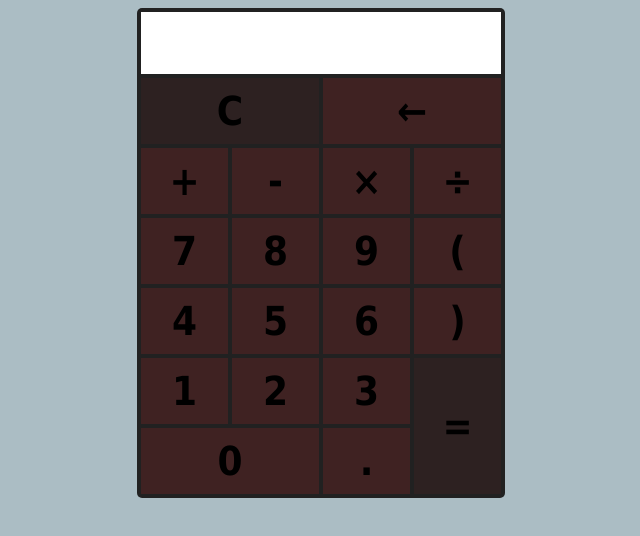
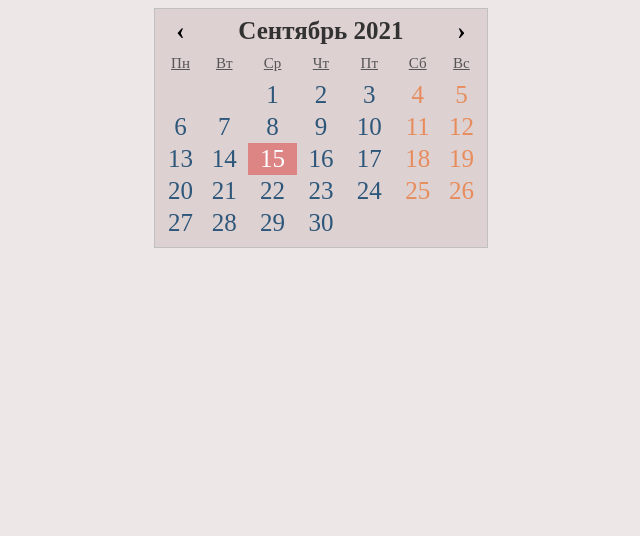
Before and after one commit to Countryman23/calculator, a plain HTML site: page index.html in a window 1280 px wide. Shown: the whole page, without its empty margins (319-959 px from the left). Drawn offline with Linux system fonts and the light colour scheme.

Commit message:
Add files via upload

```diff
--- a/index.html
+++ b/index.html
@@ -1,108 +1,108 @@
 <!DOCTYPE html>
 <html>
 <head>
-   <title>Калькулятор</title>
+   <title>Календарь</title>
 </head>
 <style>
     body {
-      background-color: #4a708075;
-      user-select: none;
+      background-color: rgba(139, 104, 104, 0.151)
     }
-   .container {
+    .look-calendar {
+      width:320px;
+      border:1px solid #c0c0c0;
+      padding:6px;
       margin: 0 auto;
-
-      display: grid;
-      grid-template-columns: 1fr 1fr 1fr 1fr;
-      grid-gap: 4px;
-      background-color: #212121;
-      padding: 4px;
-      border-radius: 5px;
-      max-width: 360px;
-      font-family: "Tahoma";
+      background-color: rgba(138, 85, 85, 0.151)
     }
-   .item {
-      background-color: rgb(63, 34, 34);
-      color: #000;
-      padding: 10px;
-      display: flex;
-      justify-content: center;
-      align-items: center;
-      font-size: 40px;
-      cursor: pointer;
+    #calendar {
+      width: 100%;
+      line-height: 1.2em;
+      font-size: 25px;
+      text-align: center;
+      border-spacing:0px;
+    }
+    #calendar tr.dn td {
+      font-size: 15px;
+      text-decoration: underline
+    }
+    #calendar thead tr:last-child {
+      font-size: small;
+      color: #555555;
+    }
+    #calendar thead tr:nth-child(1) td:nth-child(2) {
+      color: #323232;
       font-weight: bold;
     }
-   form {
-      max-width: 100%;
+    #calendar thead tr:nth-child(1) td:nth-child(1):hover,
+    #calendar thead tr:nth-child(1) td:nth-child(3):hover {
+      cursor: pointer;
     }
-   input {
-      width: 99%;
-      height: 60px;
-      border: none;
-      font-size: 40px;
-      outline: none;
-      text-align: right;
-      color:rgb(250, 0, 0);
+    #calendar tbody td {
+      color: #2c567a;
     }
-   .input {
-      grid-column: 1/-1;
-      padding: 0;
+    #calendar tbody td:nth-child(n+6),
+    #calendar .holiday {
+      color: #e78c5c;
     }
-   .clean {
-      grid-column: 1/3;
-      background-color: rgba(63, 34, 34, 0.425);
-   }
-   .back {
-      grid-column: 3/-1;
-   }
-   .equal {
-      grid-column: 4;
-      grid-row: 6/8;
-      background-color: rgba(63, 34, 34, 0.425);
-   }
-   .zero {
-      grid-column: 1/3;
+    #calendar tbody td.today {
+      background: #dc00005e;
+      color: #fff;
     }
   </style>
 <body>
-   <div class="container">
-      <div class="item input"><form name="form"><input type="text" name="textview" readonly></form></div>
-      <div class="item clean" onclick="clean()">C</div>
-      <div class="item back" onclick="back()">&larr;</div>
-      <div class="item" onclick="insert('+')">+</div>
-      <div class="item" onclick="insert('-')">-</div>
-      <div class="item" onclick="insert('*')">&times;</div>
-      <div class="item" onclick="insert('/')">&divide;</div>
-      <div class="item" onclick="insert('7')">7</div>
-      <div class="item" onclick="insert('8')">8</div>
-      <div class="item" onclick="insert('9')">9</div>
-      <div class="item" onclick="insert('(')">(</div>
-      <div class="item" onclick="insert('4')">4</div>
-      <div class="item" onclick="insert('5')">5</div>
-      <div class="item" onclick="insert('6')">6</div>
-      <div class="item" onclick="insert(')')">)</div>
-      <div class="item" onclick="insert('1')">1</div>
-      <div class="item" onclick="insert('2')">2</div>
-      <div class="item" onclick="insert('3')">3</div>
-      <div class="item equal" onclick="equal()">=</div>
-      <div class="item zero" onclick="insert('0')">0</div>
-      <div class="item" onclick="insert('.')">.</div>
+    <div class="look-calendar">
+        <table id="calendar">
+          <thead>
+          <tr>
+          <td><b>‹</b>
+          <td colspan="5">
+          <td><b>›</b>
+          <tr class="dn"><td>Пн<td>Вт<td>Ср<td>Чт<td>Пт<td>Сб<td>Вс
+          </thead>
+          <tbody></tbody>
+        </table>
         </div>
         <script>
-      function insert(num) {
-         document.form.textview.value = document.form.textview.value + num;
+            function calendar(id, year, month) {
+              var Dlast = new Date(year, month + 1, 0).getDate(),
+                D = new Date(year, month, Dlast),
+                DNlast = new Date(D.getFullYear(), D.getMonth(), Dlast).getDay(),
+                DNfirst = new Date(D.getFullYear(), D.getMonth(), 1).getDay(),
+                calendar = '<tr>',
+                month = ["Январь", "Февраль", "Март", "Апрель", "Май", "Июнь", "Июль", "Август", "Сентябрь", "Октябрь", "Ноябрь", "Декабрь"];
+              if (DNfirst != 0) {
+                for (var i = 1; i < DNfirst; i++) calendar += '<td>';
+              } else {
+                 for (var i = 0; i < 6; i++) calendar += '<td>';
               }
-      function clean() {
-         document.form.textview.value = "";
+              for (var i = 1; i <= Dlast; i++) {
+                 if (i == new Date().getDate() && D.getFullYear() == new Date().getFullYear() && D.getMonth() == new Date().getMonth()) {
+                  calendar += '<td class="today">' + i;
+                 } else {
+                   calendar += '<td>' + i;
                  }
-      function back() {
-         var exp = document.form.textview.value;
-         document.form.textview.value = exp.substring(0,exp.length-1);
+                 if (new Date(D.getFullYear(), D.getMonth(), i).getDay() == 0) {
+                   calendar += '<tr>';
                  }
-      function equal() {
-         var exp = document.form.textview.value;
-         if(exp) {
-            document.form.textview.value = eval(exp);
               }
+              for (var i = DNlast; i < 7; i++) calendar += '<td> ';
+              document.querySelector('#' + id + ' tbody').innerHTML = calendar;
+              document.querySelector('#' + id + ' thead td:nth-child(2)').innerHTML = month[D.getMonth()] + ' ' + D.getFullYear();
+              document.querySelector('#' + id + ' thead td:nth-child(2)').dataset.month = D.getMonth();
+              document.querySelector('#' + id + ' thead td:nth-child(2)').dataset.year = D.getFullYear();
+              if (document.querySelectorAll('#' + id + ' tbody tr').length < 6) {
+                  // чтобы при перелистывании месяцев не "подпрыгивала" вся страница, добавляется ряд пустых клеток. Итог: всегда 6 строк для цифр
+              document.querySelector('#' + id + ' tbody').innerHTML += '<tr><td> <td> <td> <td> <td> <td> <td> ';
+              }
+            }
+            calendar("calendar", new Date().getFullYear(), new Date().getMonth());
+                  // переключатель минус месяц
+            document.querySelector('#calendar thead tr:nth-child(1) td:nth-child(1)').onclick = function() {
+              calendar("calendar", document.querySelector('#calendar thead td:nth-child(2)').dataset.year, parseFloat(document.querySelector('#calendar thead td:nth-child(2)').dataset.month) - 1);
+            }
+                  // переключатель плюс месяц
+            document.querySelector('#calendar thead tr:nth-child(1) td:nth-child(3)').onclick = function() {
+              calendar("calendar", document.querySelector('#calendar thead td:nth-child(2)').dataset.year, parseFloat(document.querySelector('#calendar thead td:nth-child(2)').dataset.month) + 1);
             }
           </script>
 </body>
```
Lines whose indentation alone changed are shown as unchanged.
